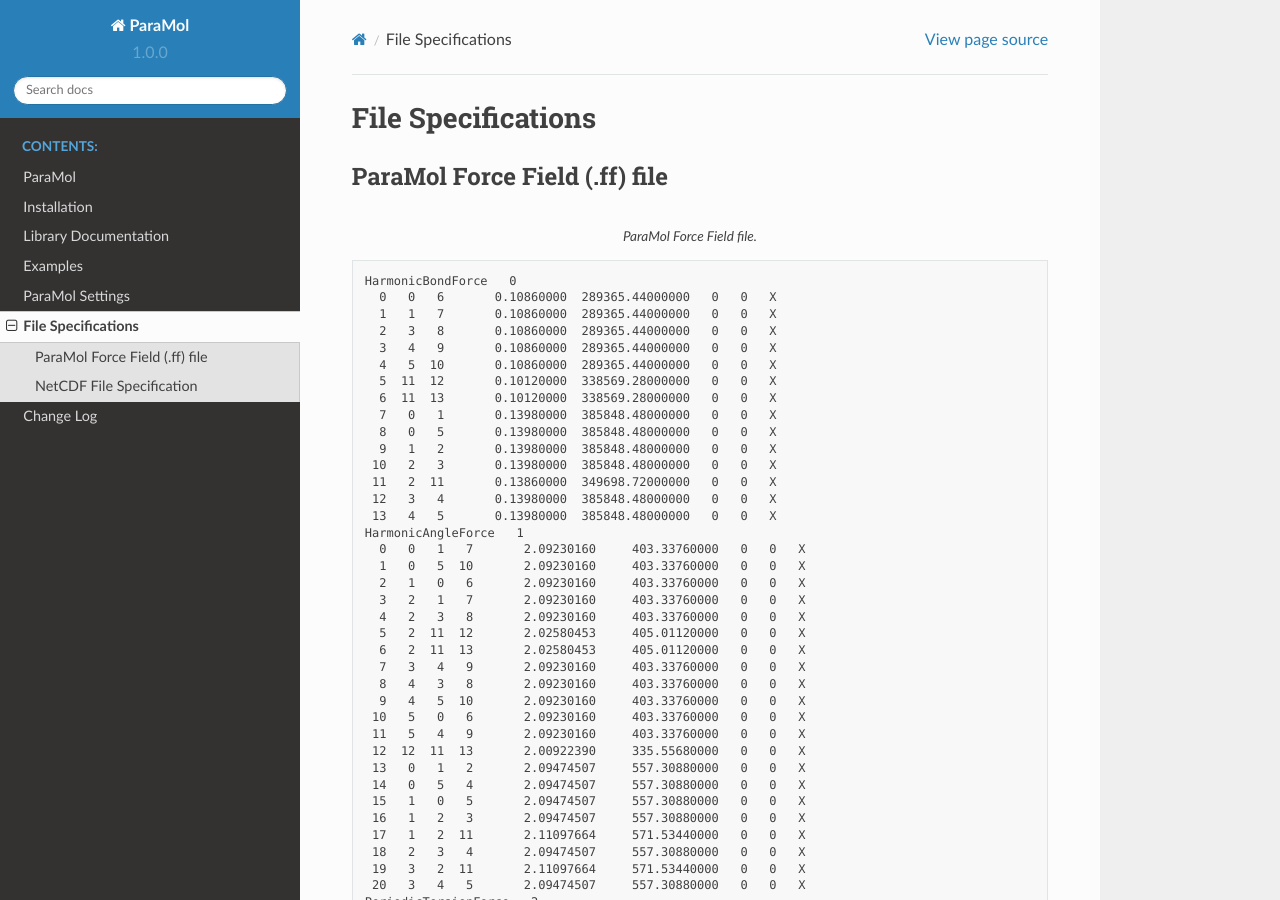
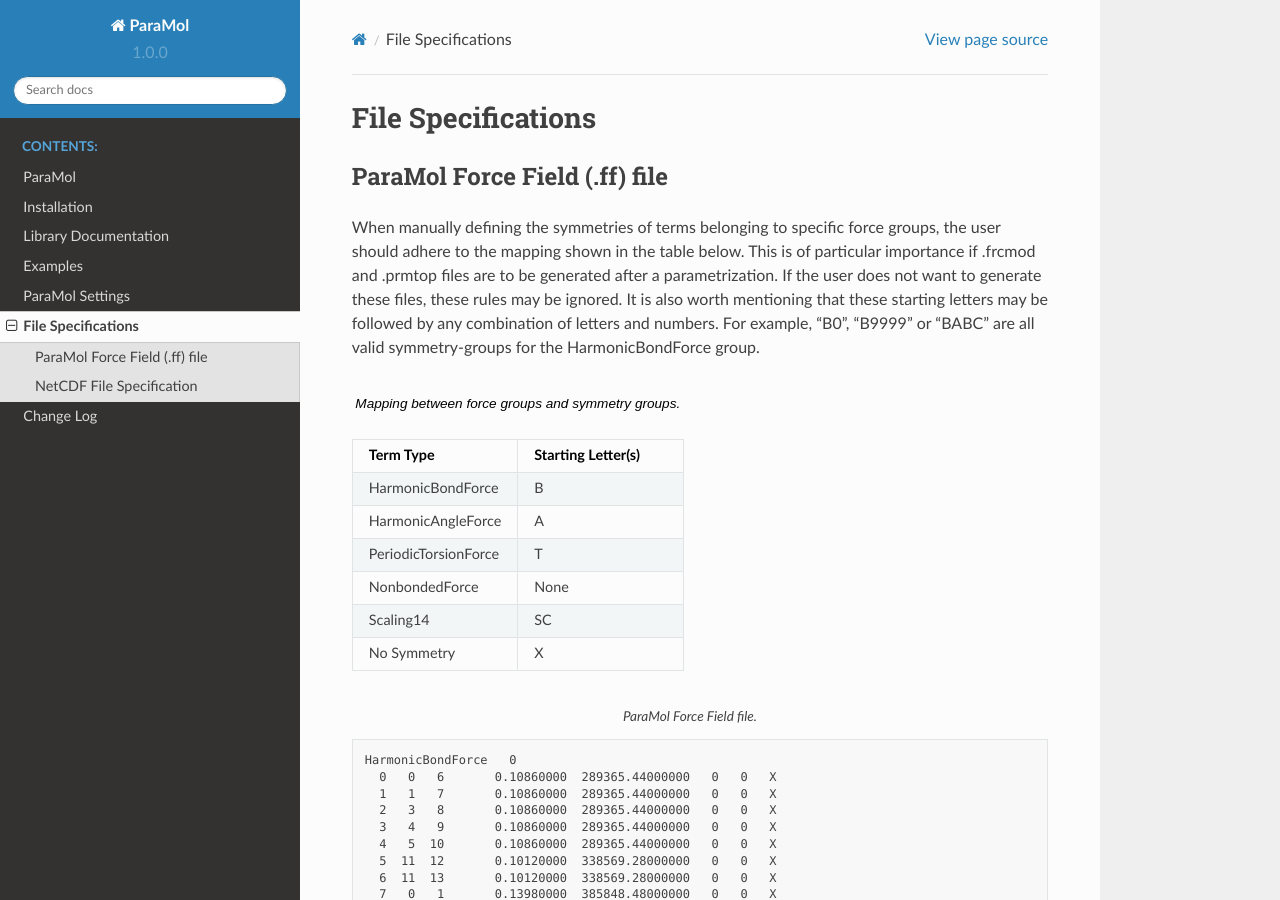
Before and after one commit to JMorado/ParaMol, a Sphinx documentation site: the page built from docs/source/Files_specification.rst, in a window 1280 px wide and 900 px high. Built offline with Sphinx 7.4.7 and the Read the Docs theme 2.0.0, drawn with Linux system fonts in a browser that asks for light colours.

Commit message:
Example 7

```diff
--- a/docs/source/Files_specification.rst
+++ b/docs/source/Files_specification.rst
@@ -3,6 +3,31 @@
 
 ParaMol Force Field (.ff) file
 ##############################
+
+When manually defining the symmetries of terms belonging to specific force groups, the user should adhere to the mapping shown in the table below.
+This is of particular importance if .frcmod and .prmtop files are to be generated after a parametrization. If the user does not want to generate these files, these rules may be ignored.
+It is also worth mentioning that these starting letters may be followed by any combination of letters and numbers. For example, "B0", "B9999" or "BABC" are all valid symmetry-groups for the HarmonicBondForce group.
+
+.. list-table:: Mapping between force groups and symmetry groups.
+   :widths: 25 25
+   :header-rows: 1
+
+   * - Term Type
+     - Starting Letter(s)
+   * - HarmonicBondForce
+     - B
+   * - HarmonicAngleForce
+     - A
+   * - PeriodicTorsionForce
+     - T
+   * - NonbondedForce
+     - None
+   * - Scaling14
+     - SC
+   * - No Symmetry
+     - X
+
+
 .. code-block:: text
     :caption: ParaMol Force Field file.
 
```
Also changed, not shown: docs/source/Examples/Example_7/Example_7.rst (+53 -0 lines), 6 other files.
